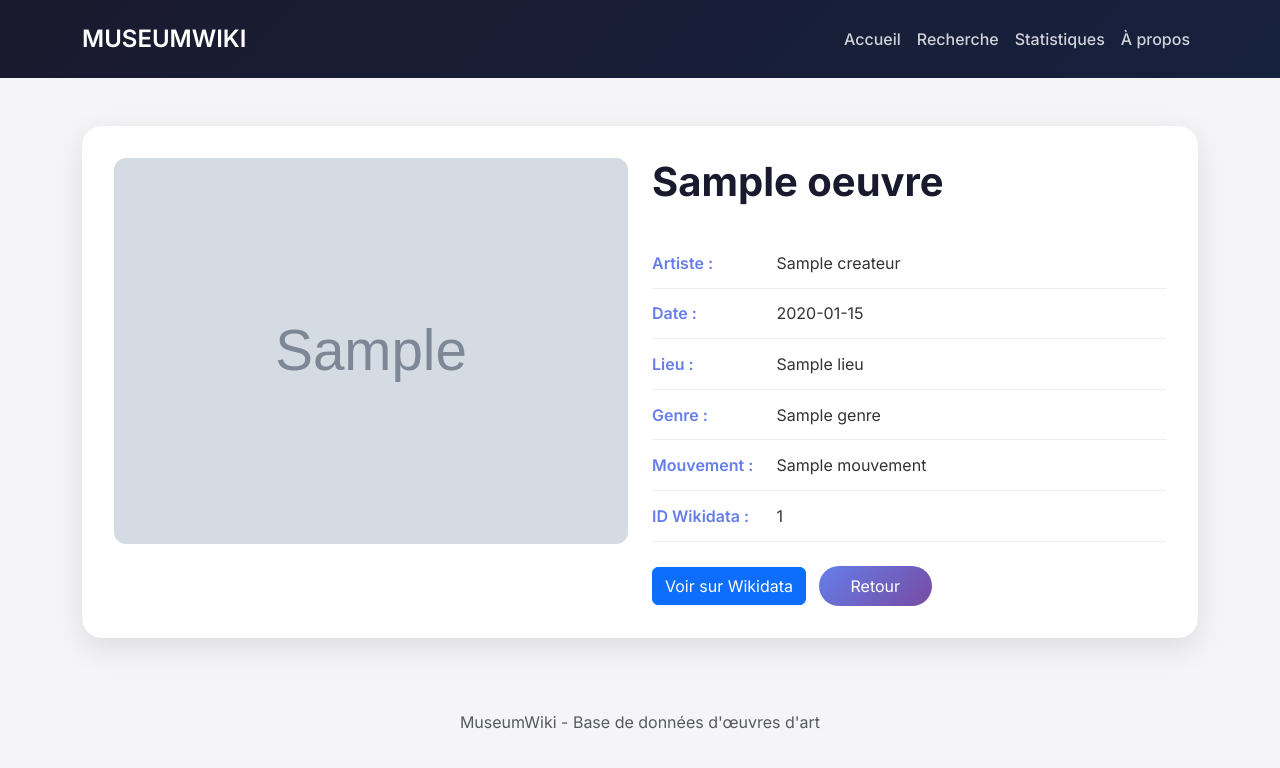
After one commit to alexandrebrief/musuemwiki, a Flask app: template app/templates/detail.html in a window 1280 px wide. The commit adds this page. Shown: the top 768 px of the page. Run offline with Flask 3, Linux system fonts and the light colour scheme; the template is opened without the code that fills it: most values are stand-ins (such as "Sample title", 1, 10 or a date in 2020); grey boxes marked "Sample" are stand-in pictures.

Commit message:
Ajout pages dédiées pour chaque œuvre

```diff
--- a/app/app.py
+++ b/app/app.py
@@ -104,6 +104,20 @@ def search():
                          page=page,
                          total_pages=total_pages)
 
+@app.route('/oeuvre/<string:oeuvre_id>')
+def oeuvre_detail(oeuvre_id):
+    """Page détaillée d'une œuvre spécifique"""
+    df = load_artworks()
+
+    # Cherche l'œuvre par son ID
+    oeuvre_data = df[df['id'] == oeuvre_id].to_dict('records')
+
+    if oeuvre_data:
+        oeuvre = oeuvre_data[0]
+        return render_template('detail.html', oeuvre=oeuvre)
+    else:
+        return "Œuvre non trouvée", 404
+
 @app.route('/api/artworks')
 def api_artworks():
     """API JSON pour les œuvres"""
--- /dev/null
+++ b/app/templates/detail.html
@@ -0,0 +1,95 @@
+<!DOCTYPE html>
+<html lang="fr">
+<head>
+    <meta charset="UTF-8">
+    <meta name="viewport" content="width=device-width, initial-scale=1.0">
+    <title>{{ oeuvre.titre }} - MuseumWiki</title>
+    <link href="https://cdn.jsdelivr.net/npm/bootstrap@5.3.0/dist/css/bootstrap.min.css" rel="stylesheet">
+    <link href="https://fonts.googleapis.com/css2?family=Inter:wght@300;400;500;600;700&display=swap" rel="stylesheet">
+    <style>
+        * { font-family: 'Inter', sans-serif; }
+        body { background-color: #f5f5f7; }
+        .navbar-custom { background: linear-gradient(135deg, #1a1a2e 0%, #16213e 100%); padding: 1rem 0; }
+        .navbar-brand { font-weight: 600; font-size: 1.5rem; color: white !important; }
+        .nav-link { color: rgba(255,255,255,0.8) !important; font-weight: 500; }
+        .detail-container { margin-top: 3rem; margin-bottom: 3rem; }
+        .detail-card { background: white; border-radius: 20px; padding: 2rem; box-shadow: 0 10px 30px rgba(0,0,0,0.1); }
+        .detail-image { width: 100%; border-radius: 12px; max-height: 500px; object-fit: contain; background: #f8f9fa; }
+        .detail-title { font-size: 2.5rem; font-weight: 700; color: #1a1a2e; margin-bottom: 1rem; }
+        .detail-info { margin-top: 2rem; }
+        .info-item { padding: 0.8rem 0; border-bottom: 1px solid #eee; }
+        .info-label { font-weight: 600; color: #667eea; width: 120px; display: inline-block; }
+        .info-value { color: #333; }
+        .btn-back { background: linear-gradient(135deg, #667eea 0%, #764ba2 100%); color: white; border: none; padding: 0.5rem 2rem; border-radius: 50px; text-decoration: none; }
+        .btn-back:hover { transform: translateY(-2px); box-shadow: 0 4px 15px rgba(102,126,234,0.4); color: white; }
+    </style>
+</head>
+<body>
+    <nav class="navbar navbar-expand-lg navbar-dark navbar-custom">
+        <div class="container">
+            <a class="navbar-brand" href="/">MUSEUMWIKI</a>
+            <div class="collapse navbar-collapse">
+                <ul class="navbar-nav ms-auto">
+                    <li class="nav-item"><a class="nav-link" href="/">Accueil</a></li>
+                    <li class="nav-item"><a class="nav-link" href="/search">Recherche</a></li>
+                    <li class="nav-item"><a class="nav-link" href="/stats">Statistiques</a></li>
+                    <li class="nav-item"><a class="nav-link" href="/about">À propos</a></li>
+                </ul>
+            </div>
+        </div>
+    </nav>
+
+    <div class="container detail-container">
+        <div class="detail-card">
+            <div class="row">
+                <div class="col-md-6">
+                    {% if oeuvre.image_url and oeuvre.image_url != '' %}
+                        <img src="{{ oeuvre.image_url }}" class="detail-image" alt="{{ oeuvre.titre }}">
+                    {% else %}
+                        <div class="detail-image bg-secondary text-white d-flex align-items-center justify-content-center" style="height: 400px;">
+                            <h3>Image non disponible</h3>
+                        </div>
+                    {% endif %}
+                </div>
+                <div class="col-md-6">
+                    <h1 class="detail-title">{{ oeuvre.titre }}</h1>
+                    <div class="detail-info">
+                        <div class="info-item">
+                            <span class="info-label">Artiste :</span>
+                            <span class="info-value">{{ oeuvre.createur }}</span>
+                        </div>
+                        <div class="info-item">
+                            <span class="info-label">Date :</span>
+                            <span class="info-value">{{ oeuvre.date[:10] if oeuvre.date else 'Inconnue' }}</span>
+                        </div>
+                        <div class="info-item">
+                            <span class="info-label">Lieu :</span>
+                            <span class="info-value">{{ oeuvre.lieu }}</span>
+                        </div>
+                        <div class="info-item">
+                            <span class="info-label">Genre :</span>
+                            <span class="info-value">{{ oeuvre.genre }}</span>
+                        </div>
+                        <div class="info-item">
+                            <span class="info-label">Mouvement :</span>
+                            <span class="info-value">{{ oeuvre.mouvement }}</span>
+                        </div>
+                        <div class="info-item">
+                            <span class="info-label">ID Wikidata :</span>
+                            <span class="info-value">{{ oeuvre.id }}</span>
+                        </div>
+                    </div>
+                    <div class="mt-4">
+                        <a href="{{ oeuvre.wikidata_url }}" target="_blank" class="btn btn-primary me-2">Voir sur Wikidata</a>
+                        <a href="javascript:history.back()" class="btn btn-back">Retour</a>
+                    </div>
+                </div>
+            </div>
+        </div>
+    </div>
+
+    <footer class="text-center text-muted py-4">
+        <div class="container">MuseumWiki - Base de données d'œuvres d'art</div>
+    </footer>
+</body>
+</html>
--- a/app/templates/index.html
+++ b/app/templates/index.html
@@ -244,7 +244,9 @@
 
         <div class="row">
             {% for artwork in artworks %}
+
 <div class="col-md-3">
+    <a href="/oeuvre/{{ artwork.id }}" style="text-decoration: none; color: inherit;">
         <div class="artwork-card">
             {% if artwork.image_url and artwork.image_url != '' %}
             <img src="{{ artwork.image_url }}" class="artwork-image" alt="{{ artwork.titre }}">
@@ -259,10 +261,11 @@
                 <div class="artwork-details">
                     {{ artwork.date[:4] if artwork.date else 'Date inconnue' }}
                 </div>
-                        <a href="{{ artwork.wikidata_url }}" target="_blank" class="wikidata-link">Voir sur Wikidata</a>
             </div>
         </div>
+    </a>
 </div>
+
             {% endfor %}
         </div>
 
```
Also changed, not shown: app/templates/index (Copie).html (deleted, +0 -196 lines), app/templates/search (Copie).html (deleted, +0 -118 lines), app/templates/search.html (+4 -4 lines). Lines whose indentation alone changed are shown as unchanged.
